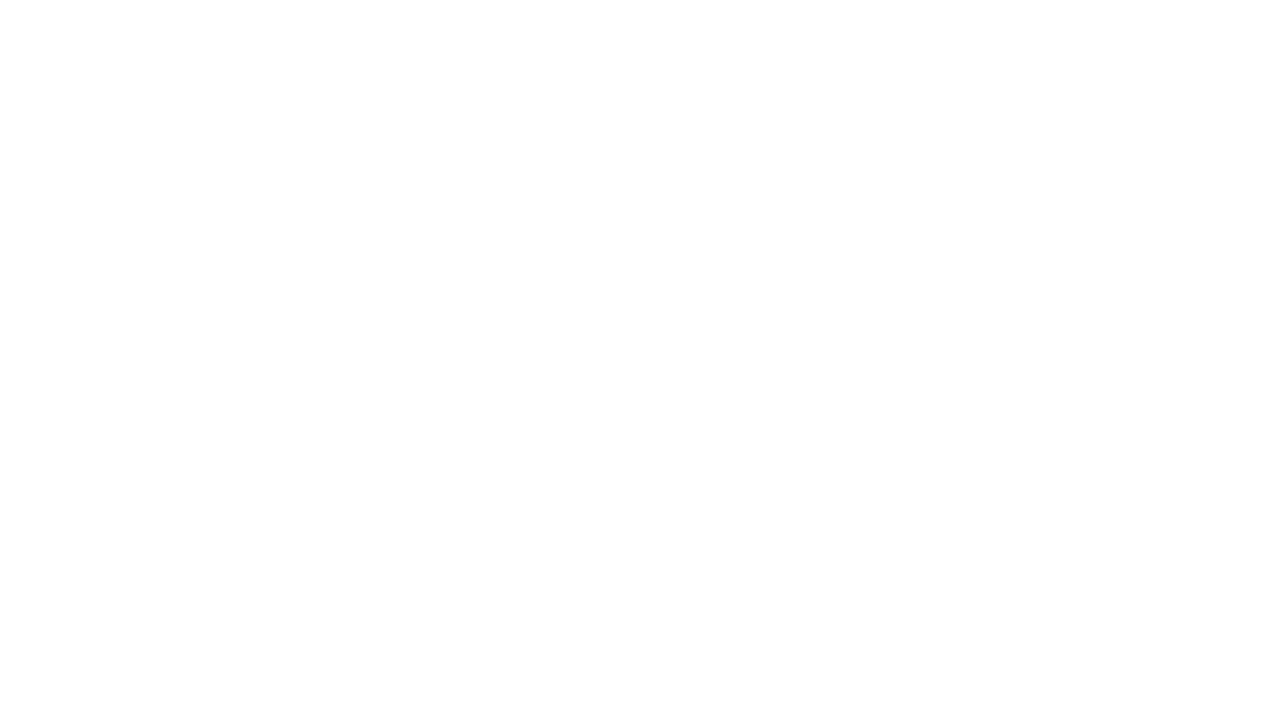
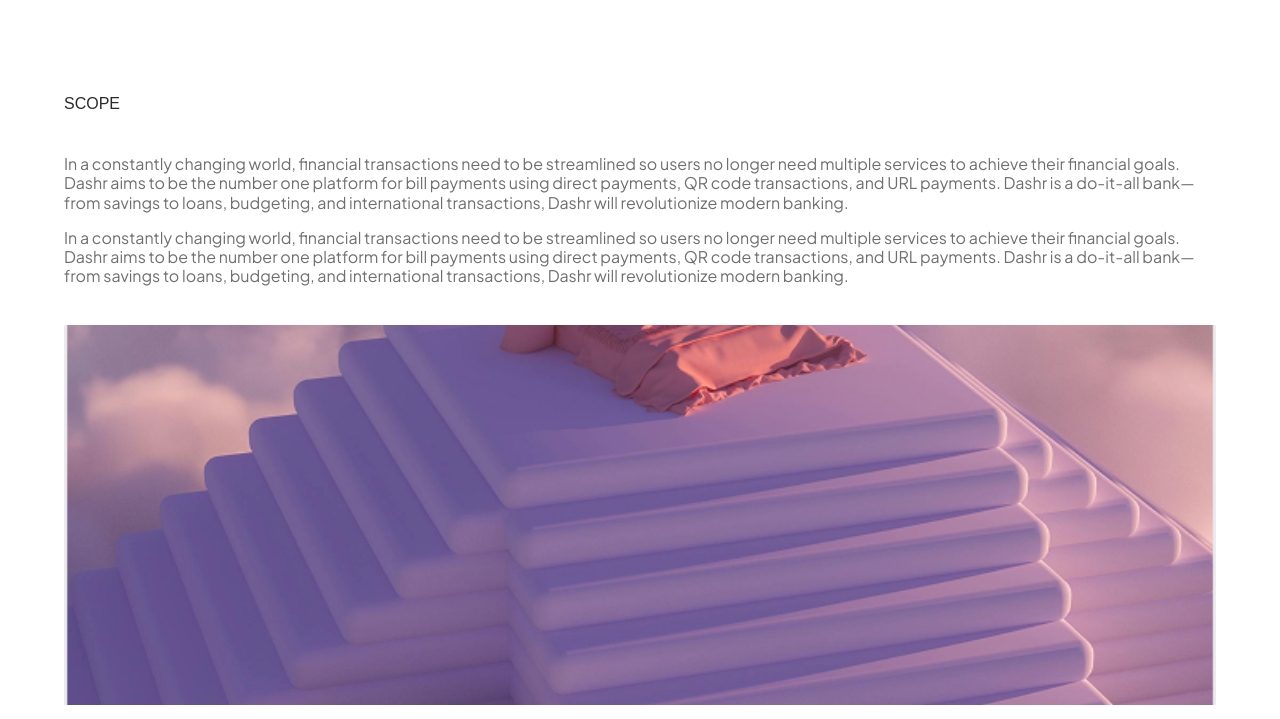
Before and after one commit to hephi-io/hephi-website, a Next.js app: page /portfolio in a window 1280 px wide. Shown: the part 3238-3957 px from the top of the page. Before the commit the page ends 3284 px from the top, so only its background shows below. Built offline with nearby package versions, Linux system fonts and the light colour scheme; a web font is replaced by a local one.

Commit message:
feat: mobile scope section for portfolio

```diff
--- a/src/app/components/portfolio/big-image-container.tsx
+++ b/src/app/components/portfolio/big-image-container.tsx
@@ -5,7 +5,7 @@ import { IProps } from "@/app/components/portfolio/wrapper"
 const BigImageContainer = ( props: IProps ) => {
   const { as, className, children } = props
 
-  return React.createElement( as || "div", { className: `h-[577px] rounded-3xl ${ className || "" }` }, children )
+  return React.createElement( as || "section", { className: `h-[577px] rounded-3xl ${ className || "" }` }, children )
 }
 
 export default BigImageContainer
--- /dev/null
+++ b/src/app/components/portfolio/paragraph-block.tsx
@@ -0,0 +1,12 @@
+import React from 'react'
+
+import { IProps } from "@/app/components/portfolio/wrapper"
+
+
+const ParagraphBlock = ( props: IProps ) => {
+  const { as, className, children } = props
+
+  return React.createElement( as || "section", { className: `flex flex-col gap-y-4 ${ className || "" }` }, children )
+}
+
+export default ParagraphBlock
--- a/src/app/components/portfolio/problem.tsx
+++ b/src/app/components/portfolio/problem.tsx
@@ -5,21 +5,19 @@ import Image from 'next/image'
 import Wrapper from "@/app/components/portfolio/wrapper"
 import Container from "@/app/components/portfolio/container"
 import HeadingThree from "@/app/components/portfolio/heading-three"
+import ParagraphBlock from "@/app/components/portfolio/paragraph-block"
 import Paragraph from "@/app/components/portfolio/paragraph"
 import BigImageContainer from "@/app/components/portfolio/big-image-container"
 
 import PeakBig from "@/app/assets/pngs/portfolio/peak/big/mobile.png"
 
 
+export const paragraph = "In a constantly changing world, financial transactions need to be streamlined so users no longer need multiple services to achieve their financial goals. Dashr aims to be the number one platform for bill payments using direct payments, QR code transactions, and URL payments. Dashr is a do-it-all bank—from savings to loans, budgeting, and international transactions, Dashr will revolutionize modern banking."
+
+export const paragraphs = [ 1, 2, 3 ]
+
+
 const Problem = () => {
-  const paragraph = "In a constantly changing world, financial transactions need to be streamlined so users no longer need multiple services to achieve their financial goals. Dashr aims to be the number one platform for bill payments using direct payments, QR code transactions, and URL payments. Dashr is a do-it-all bank—from savings to loans, budgeting, and international transactions, Dashr will revolutionize modern banking."
-
-  const paragraphs = [
-    { id: 1, paragraph: paragraph },
-    { id: 2, paragraph: paragraph },
-    { id: 3, paragraph: paragraph }
-  ]
-
   return (
     <Wrapper>
       <Container>
@@ -28,13 +26,13 @@ const Problem = () => {
           PROBLEM
         </HeadingThree>
 
-        <div className="flex flex-col gap-y-4 mt-10">
-          { paragraphs.map( ( paragraph ) => (
-          <Paragraph key={ paragraph.id }>
-            { paragraph.paragraph }
+        <ParagraphBlock className="mt-10">
+          { paragraphs.map( ( paragraphItem ) => (
+          <Paragraph key={ paragraphItem }>
+            { paragraph }
           </Paragraph>
           ) ) }
-        </div>
+        </ParagraphBlock>
 
         <BigImageContainer className="mt-6">
           <Image
--- /dev/null
+++ b/src/app/components/portfolio/scope.tsx
@@ -0,0 +1,56 @@
+import React from 'react'
+
+import Image from 'next/image'
+
+import Wrapper from "@/app/components/portfolio/wrapper"
+import Container from "@/app/components/portfolio/container"
+import HeadingThree from "@/app/components/portfolio/heading-three"
+import ParagraphBlock from "@/app/components/portfolio/paragraph-block"
+import Paragraph from "@/app/components/portfolio/paragraph"
+
+import { paragraph } from "@/app/components/portfolio/problem"
+
+import PeakSmall from "@/app/assets/pngs/portfolio/peak/small/mobile.png"
+
+
+const Scope = () => {
+  const paragraphs = [ 1, 2 ]
+
+  const images = [ 1, 2, 3 ]
+
+  return (
+    <Wrapper>
+      <Container>
+
+        <HeadingThree>
+          SCOPE
+        </HeadingThree>
+
+        <ParagraphBlock className="mt-10">
+          { paragraphs.map( ( paragraphItem ) => (
+          <Paragraph key={ paragraphItem }>
+            { paragraph }
+          </Paragraph>
+          ) ) }
+        </ParagraphBlock>
+
+        <div className="flex flex-col gap-y-4 mt-10">
+          { images.map( ( image ) => (
+          <div key={ image } className="h-[380px] rounded-3xl">
+            <Image
+              src={ PeakSmall }
+              alt=""
+              width={ undefined }
+              height={ undefined }
+              className="w-full h-full object-cover"
+            />
+          </div>
+          ) ) }
+        </div>
+
+      </Container>
+    </Wrapper>
+  )
+}
+
+export default Scope
--- a/src/app/portfolio/page.tsx
+++ b/src/app/portfolio/page.tsx
@@ -5,6 +5,8 @@ import ModeToggle from "@/app/components/home/mode-toggle"
 import CaseStudy from "@/app/components/portfolio/case-study"
 import Objective from "@/app/components/portfolio/objective"
 import Problem from "@/app/components/portfolio/problem"
+import Scope from "@/app/components/portfolio/scope"
+
 
 const Portfolio = () => {
   return (
@@ -14,6 +16,7 @@ const Portfolio = () => {
       <CaseStudy />
       <Objective />
       <Problem />
+      <Scope />
     </main>
   )
 }
```
Also changed, not shown: src/app/assets/pngs/portfolio/peak/small/mobile.png (added).
